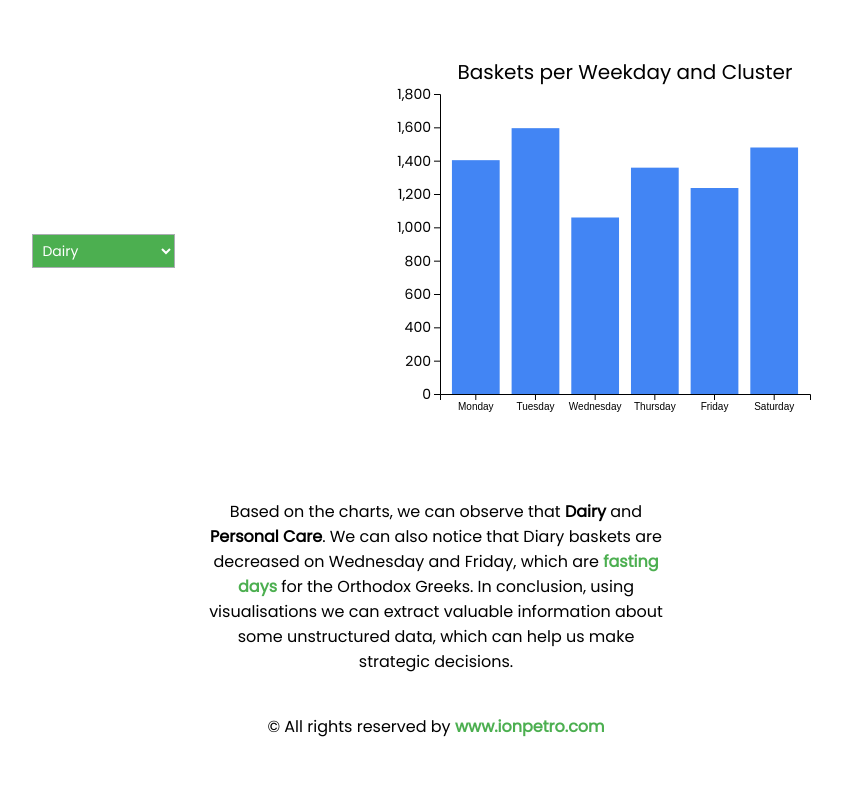
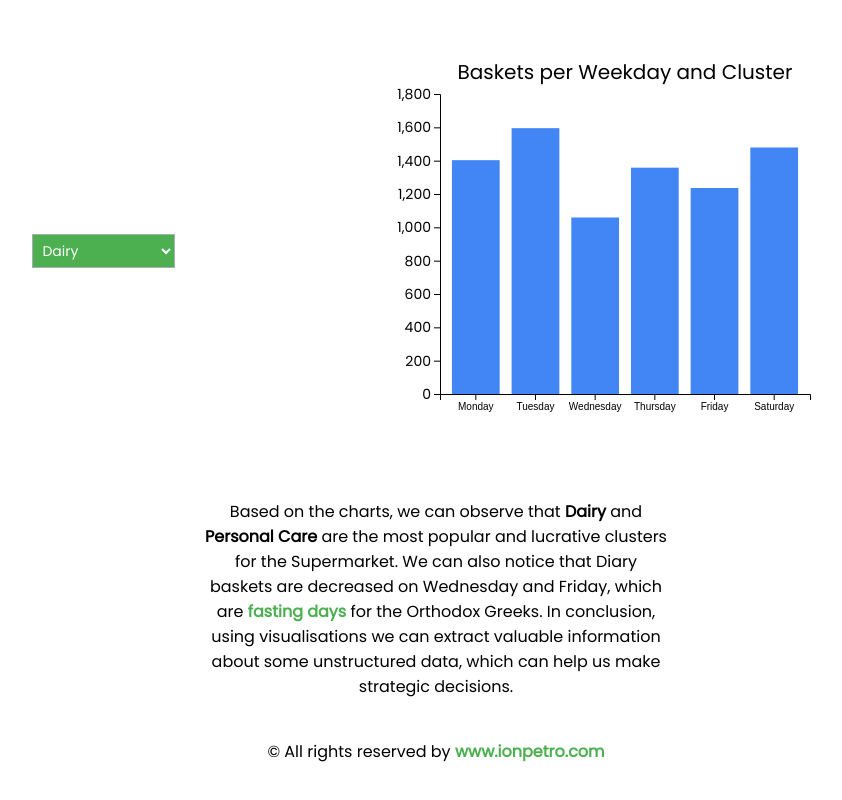
Before and after one commit to ionpetro/POS-data-visualisation, a plain HTML site: page index.html in a window 1280 px wide. Shown: the part 1110-1910 px from the top of the page, without its empty margins (204-1046 px from the left). Before the commit the page ends 1889 px from the top, so only its background shows below. Drawn offline with nearby package versions, Linux system fonts and the light colour scheme.

Commit message:
Fix minor mistake on paragraph

```diff
--- a/index.html
+++ b/index.html
@@ -65,10 +65,11 @@
   </div>
   <div>
     <p id="conclusion">Based on the charts, we can observe that <strong>Dairy</strong> and
-      <strong>Personal Care</strong>. We can also notice that Diary baskets are decreased on
-       Wednesday and Friday, which are <a href="https://orthodoxwiki.org/Fasting">fasting days</a>
-        for the Orthodox Greeks. In conclusion, using visualisations we can extract valuable
-         information about some unstructured data, which can help us make strategic decisions.
+      <strong>Personal Care</strong> are the most popular and lucrative clusters for the Supermarket.
+       We can also notice that Diary baskets are decreased on Wednesday and Friday, which are
+       <a href="https://orthodoxwiki.org/Fasting">fasting days</a> for the Orthodox Greeks.
+        In conclusion, using visualisations we can extract valuable information about some
+        unstructured data, which can help us make strategic decisions.
     </p>
   </div>
   <div class="footer">
```
